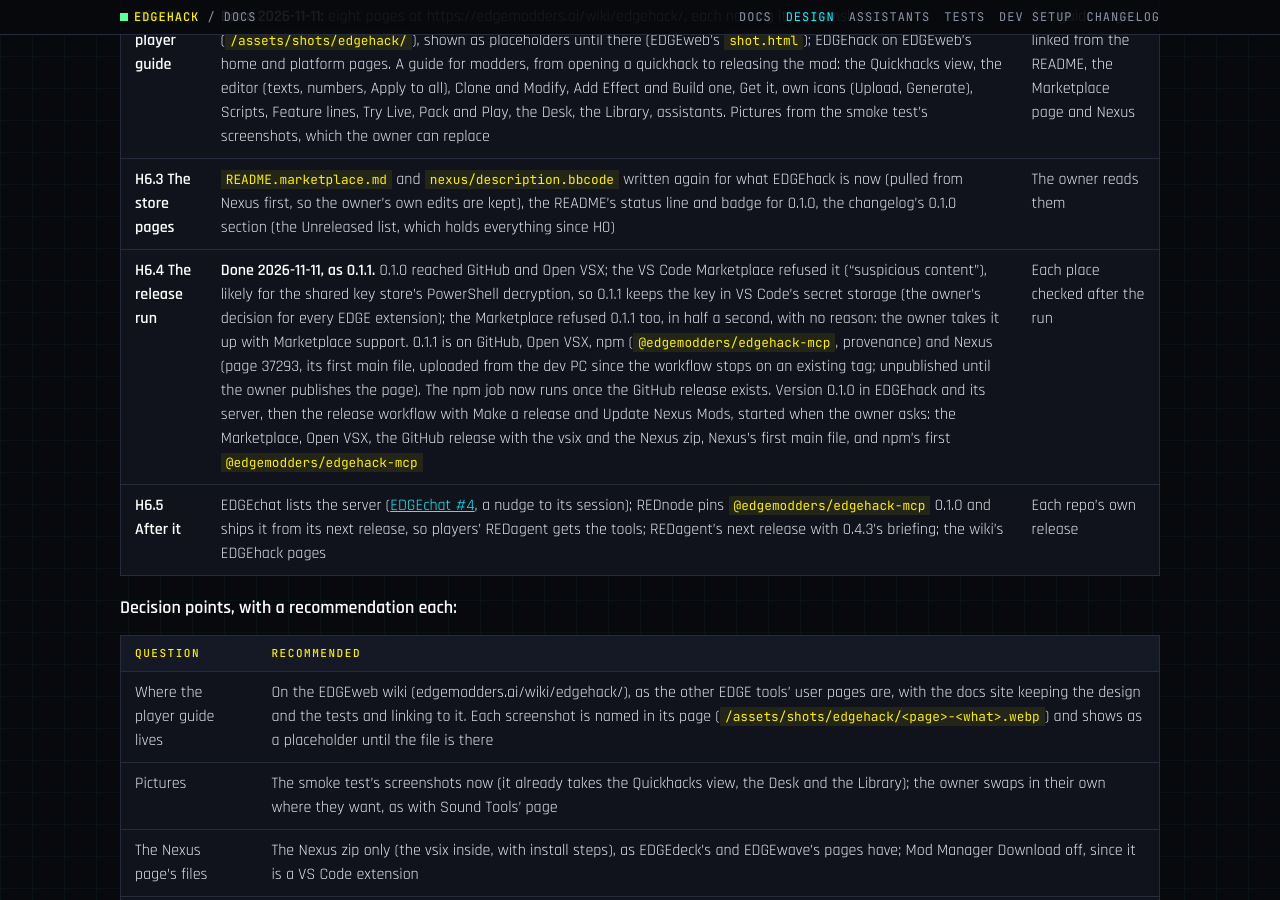
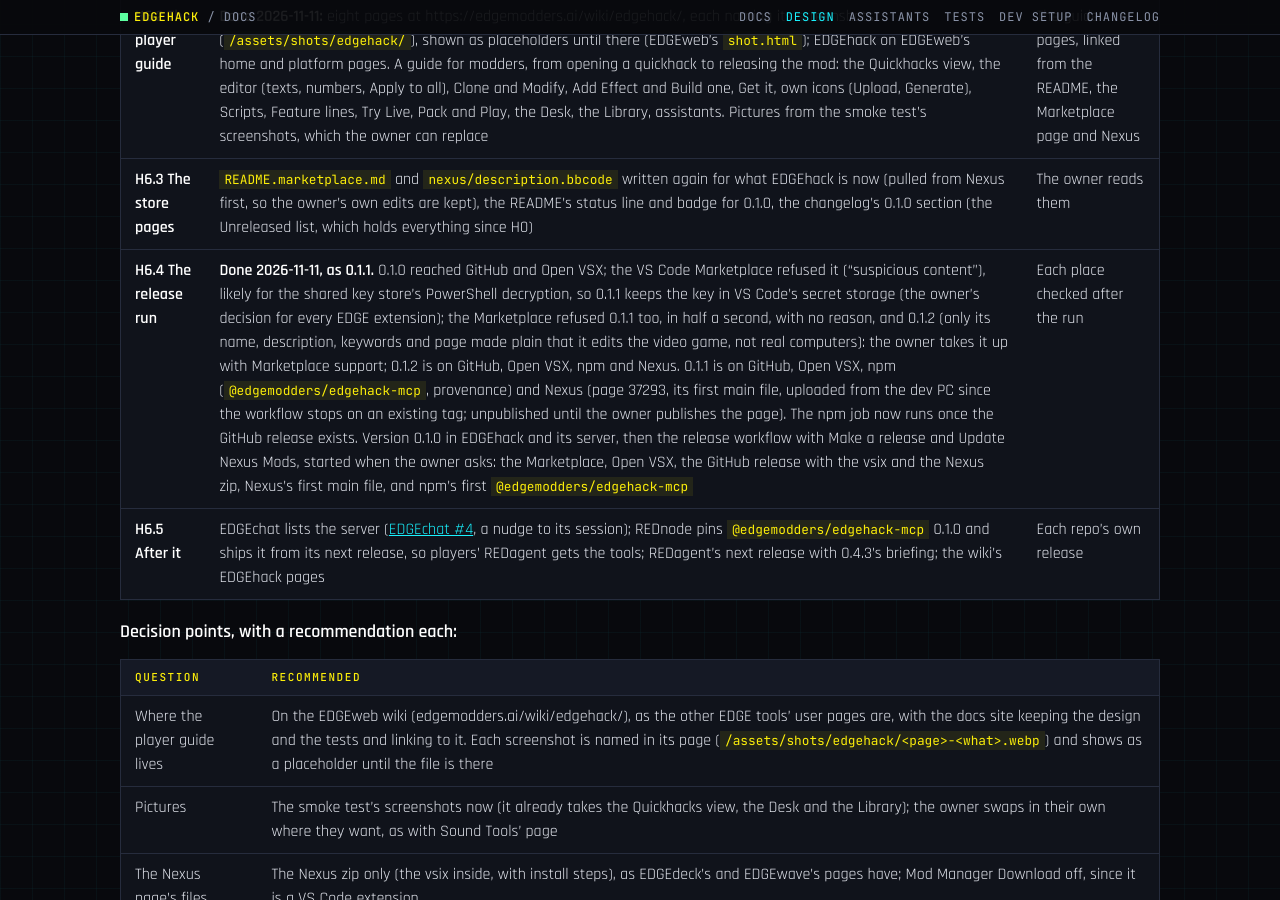
Before and after one commit to Edgemodders/EDGEhack, a Jekyll site: the page built from docs/design.md, in a window 1280 px wide and 900 px high, scrolled down 49064 px. Built offline with Jekyll 4.4.1, drawn with Linux system fonts in a browser that asks for light colours.

Commit message:
Notes: 0.1.2 released to GitHub, Open VSX, npm and Nexus; the Marketplace refused it too
Co-Authored-By: Claude Opus 5.5 <noreply@anthropic.com>

```diff
--- a/docs/design.md
+++ b/docs/design.md
@@ -906,7 +906,7 @@ Written on 2026-11-11 after H5 passed. **Agreed with the owner on 2026-11-11**,
 | **H6.1 The last game check** | **Passed on 2026-11-11** (docs/testing.md, "H6.1 The last game check"). The release gate is met. H5.0's two fixes in the game, with REDagent 0.4.3 deployed: REDagent makes a quickhack with three changes asked for in one sentence (one ask card), and Try Live's note on a new quickhack in the editor and in REDagent's answer | The owner's short run |
 | **H6.2 The player guide** | **Done 2026-11-11:** eight pages at https://edgemodders.ai/wiki/edgehack/, each naming its screenshots (`/assets/shots/edgehack/`), shown as placeholders until there (EDGEweb's `shot.html`); EDGEhack on EDGEweb's home and platform pages. A guide for modders, from opening a quickhack to releasing the mod: the Quickhacks view, the editor (texts, numbers, Apply to all), Clone and Modify, Add Effect and Build one, Get it, own icons (Upload, Generate), Scripts, Feature lines, Try Live, Pack and Play, the Desk, the Library, assistants. Pictures from the smoke test's screenshots, which the owner can replace | The guide pages, linked from the README, the Marketplace page and Nexus |
 | **H6.3 The store pages** | `README.marketplace.md` and `nexus/description.bbcode` written again for what EDGEhack is now (pulled from Nexus first, so the owner's own edits are kept), the README's status line and badge for 0.1.0, the changelog's 0.1.0 section (the Unreleased list, which holds everything since H0) | The owner reads them |
-| **H6.4 The release run** | **Done 2026-11-11, as 0.1.1.** 0.1.0 reached GitHub and Open VSX; the VS Code Marketplace refused it ("suspicious content"), likely for the shared key store's PowerShell decryption, so 0.1.1 keeps the key in VS Code's secret storage (the owner's decision for every EDGE extension); the Marketplace refused 0.1.1 too, in half a second, with no reason: the owner takes it up with Marketplace support. 0.1.1 is on GitHub, Open VSX, npm (`@edgemodders/edgehack-mcp`, provenance) and Nexus (page 37293, its first main file, uploaded from the dev PC since the workflow stops on an existing tag; unpublished until the owner publishes the page). The npm job now runs once the GitHub release exists. Version 0.1.0 in EDGEhack and its server, then the release workflow with Make a release and Update Nexus Mods, started when the owner asks: the Marketplace, Open VSX, the GitHub release with the vsix and the Nexus zip, Nexus's first main file, and npm's first `@edgemodders/edgehack-mcp` | Each place checked after the run |
+| **H6.4 The release run** | **Done 2026-11-11, as 0.1.1.** 0.1.0 reached GitHub and Open VSX; the VS Code Marketplace refused it ("suspicious content"), likely for the shared key store's PowerShell decryption, so 0.1.1 keeps the key in VS Code's secret storage (the owner's decision for every EDGE extension); the Marketplace refused 0.1.1 too, in half a second, with no reason, and 0.1.2 (only its name, description, keywords and page made plain that it edits the video game, not real computers): the owner takes it up with Marketplace support; 0.1.2 is on GitHub, Open VSX, npm and Nexus. 0.1.1 is on GitHub, Open VSX, npm (`@edgemodders/edgehack-mcp`, provenance) and Nexus (page 37293, its first main file, uploaded from the dev PC since the workflow stops on an existing tag; unpublished until the owner publishes the page). The npm job now runs once the GitHub release exists. Version 0.1.0 in EDGEhack and its server, then the release workflow with Make a release and Update Nexus Mods, started when the owner asks: the Marketplace, Open VSX, the GitHub release with the vsix and the Nexus zip, Nexus's first main file, and npm's first `@edgemodders/edgehack-mcp` | Each place checked after the run |
 | **H6.5 After it** | EDGEchat lists the server ([EDGEchat #4](https://github.com/Edgemodders/EDGEchat/issues/4), a nudge to its session); REDnode pins `@edgemodders/edgehack-mcp` 0.1.0 and ships it from its next release, so players' REDagent gets the tools; REDagent's next release with 0.4.3's briefing; the wiki's EDGEhack pages | Each repo's own release |
 
 **Decision points, with a recommendation each:**
```
Also changed, not shown: CLAUDE.md (+1 -1 lines).
